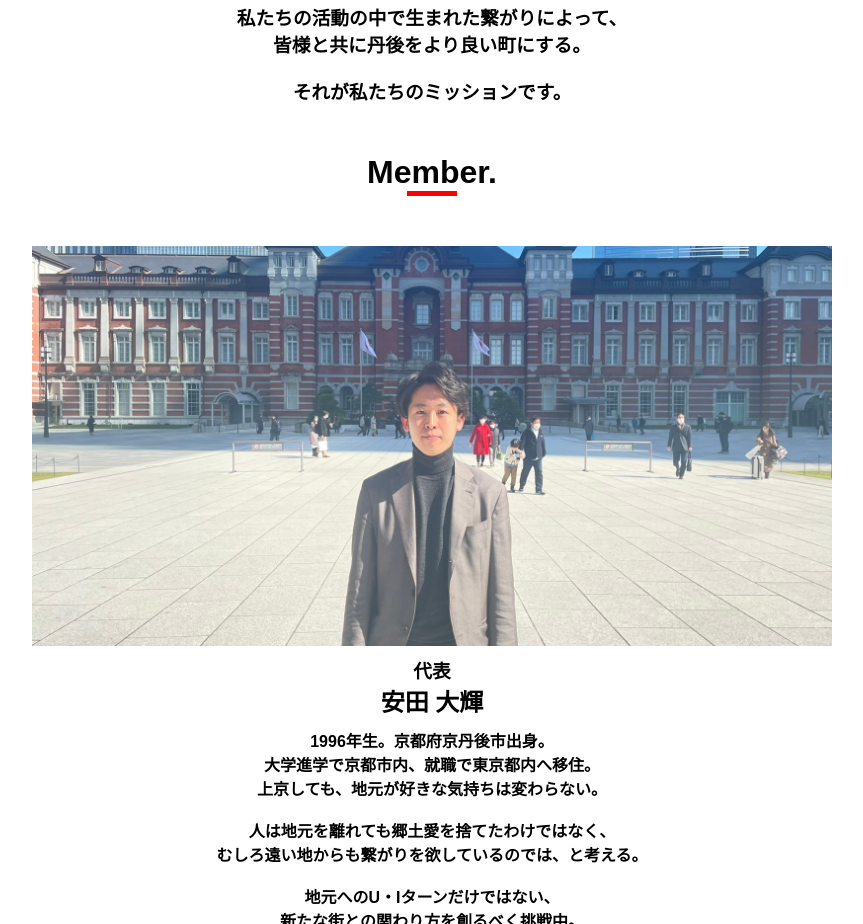
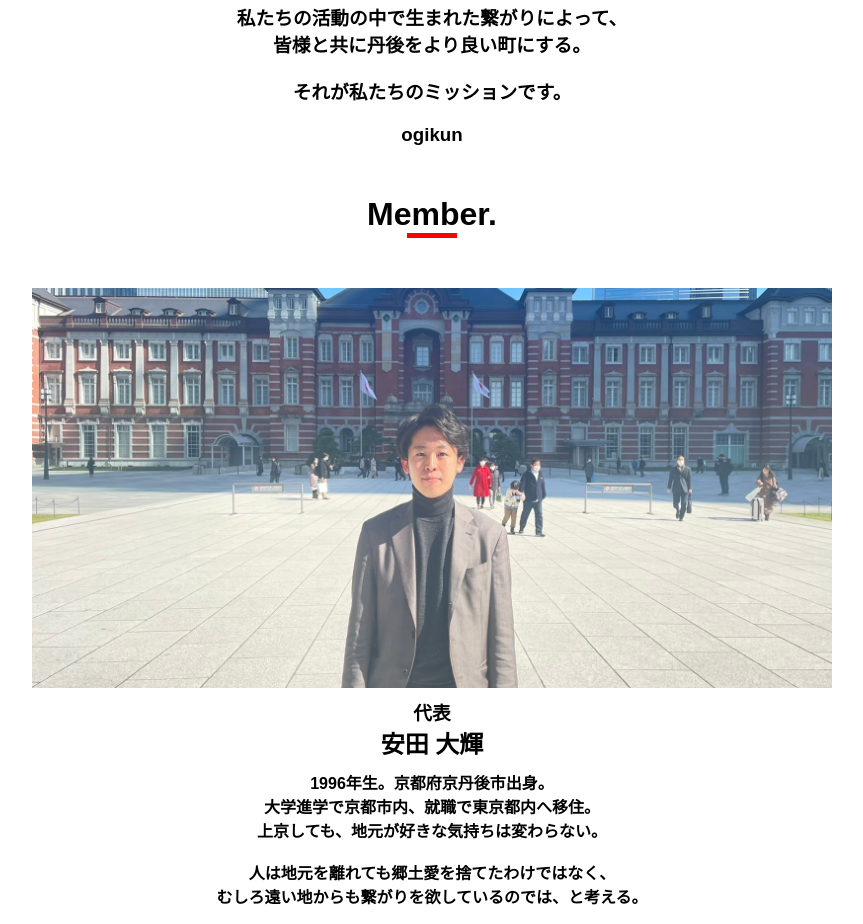
Before and after one commit to johnfsa/SendoYa, a plain HTML site: page about.html in a window 1280 px wide. Shown: the part 1358-2282 px from the top of the page, without its empty margins (208-1071 px from the left). Drawn offline with Linux system fonts and the light colour scheme.

Commit message:
Update about.html

```diff
--- a/about.html
+++ b/about.html
@@ -86,6 +86,7 @@
             <h3>丹後にゆかりのある人々を"Sendo"し、<br>新しい繋がりが生まれるきっかけを提供します。</h3>
             <h3>私たちの活動の中で生まれた繋がりによって、<br>皆様と共に丹後をより良い町にする。</h3>
             <h3>それが私たちのミッションです。</h3>
+            <h3>ogikun</h3>
           </div>
         </div>
       </div>
```
